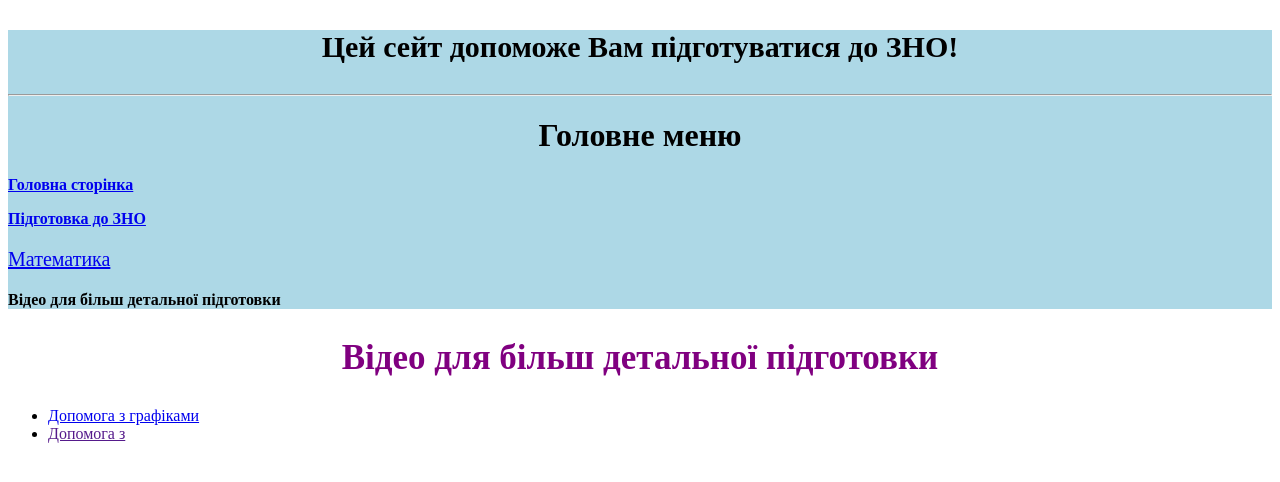
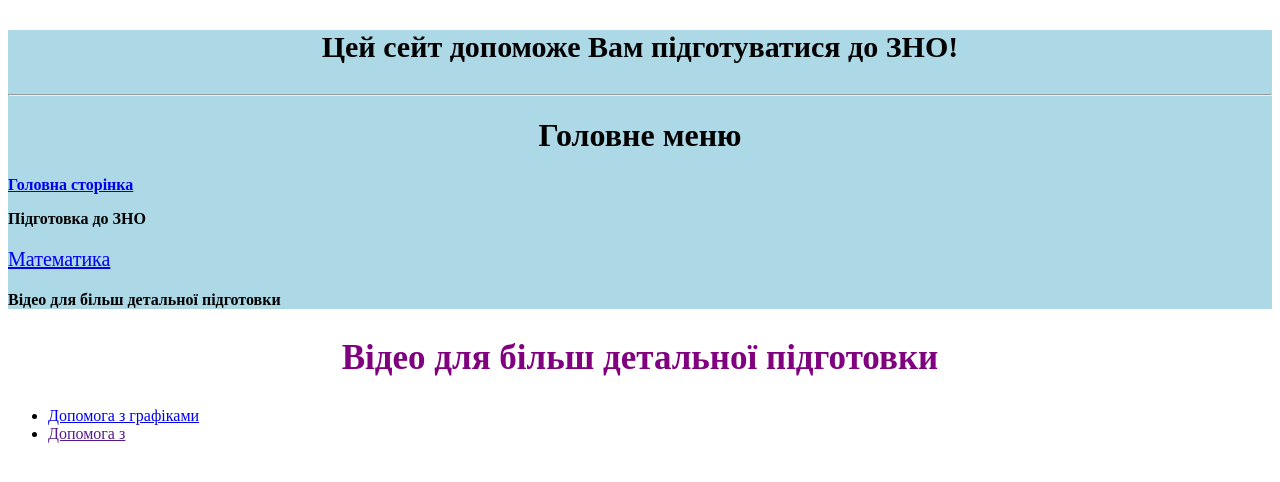
Before and after one commit to SergeMa/help, a plain HTML site: page index.html in a window 1280 px wide. Drawn offline with Linux system fonts and the light colour scheme.

Commit message:
Update index.html

```diff
--- a/index.html
+++ b/index.html
@@ -5,7 +5,7 @@
     <p id="info"><b>Цей сейт допоможе Вам підготуватися до ЗНО!</b></p>
     <hr>
     <h1 id="title">Головне меню</h1>
-    <p id="pg1"><b><a href="https://sergema.github.io/SergeyMak.github.io/">Головна сторінка</b></p>
+    <p id="pg1"><b><a href="https://sergema.github.io/SergeyMak.github.io/">Головна сторінка</a></b></p>
     <p id="pg2"><b>Підготовка до ЗНО</b> </p>
     <p id="sub1"> <a href="https://sergema.github.io/Math.githum.io/">Математика </a></p>
     <p a href="#" id="pg3"><b>Відео для більш детальної підготовки</b></p>
```
